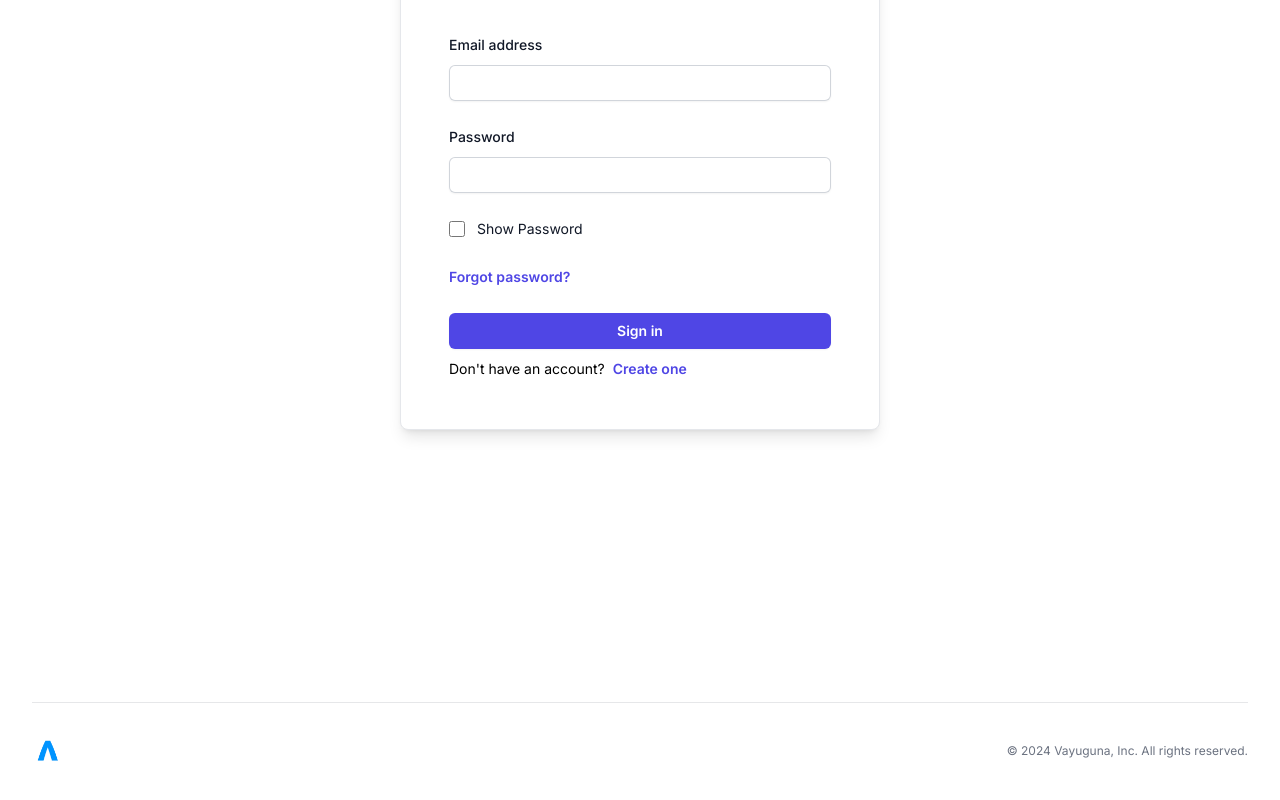
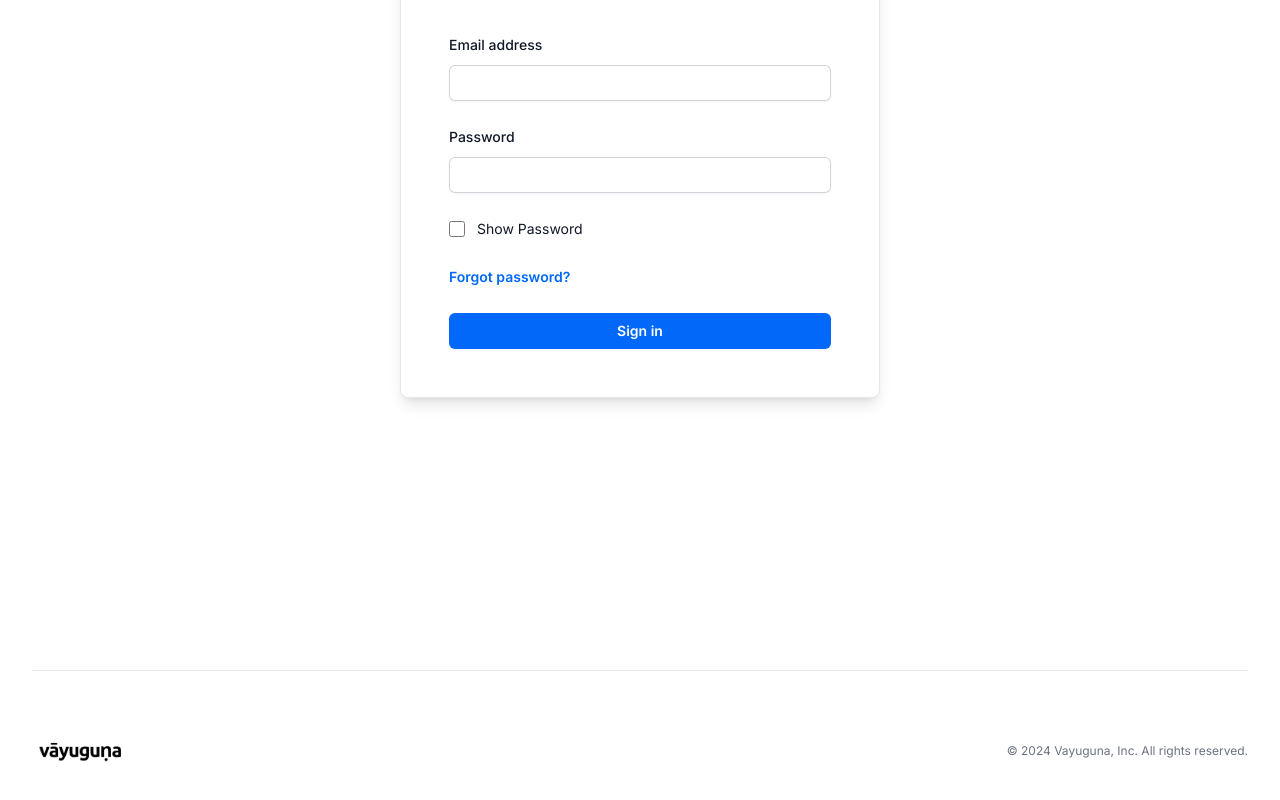
Before and after one commit to NGM44/bms, a Next.js app: page /login in a window 1280 px wide. Shown: the part 224-1024 px from the top of the page. Built offline with nearby package versions, Linux system fonts and the light colour scheme.

Commit message:
update login

```diff
--- a/src/app/Component/RoomCard.tsx
+++ b/src/app/Component/RoomCard.tsx
@@ -11,7 +11,7 @@ function classNames(...classes: any) {
 }
 
 const RoomCard = ({stat}:{stat: any}) => {
-  console.log("stat", stat);
+
 
   return (
     <div
--- a/src/app/Component/RoomCard2.tsx
+++ b/src/app/Component/RoomCard2.tsx
@@ -10,7 +10,7 @@ import {
   }
 
   const RoomCard2 = ({stat}:{stat: any}) => {
-    console.log("stat", stat);
+
 
     return (
       <div
--- a/src/app/footer.tsx
+++ b/src/app/footer.tsx
@@ -101,9 +101,9 @@ export default function Footer() {
         <div className="flex flex-row items-center justify-between mt-16 border-t border-gray-900/10 pt-8 sm:mt-20 lg:mt-24">
         <div className="items-center flex flex-row">
               <Image
-                src="/AirscaleLogo.png"
+                src="/logo.png"
                 alt="My Image"
-                className="h-8 w-auto"
+                className="h-24 w-auto"
                 width={500} // Adjust width as needed
                 height={500} // Adjust height as needed
               />
--- a/src/app/initialPage.tsx
+++ b/src/app/initialPage.tsx
@@ -289,7 +289,7 @@ export default function Example() {
         get(usersRef)
           .then((snapshot) => {
             if (snapshot.exists()) {
-              console.log("snapshot", snapshot);
+
               const usersArray = Object.entries(snapshot.val()).map(
                 ([id, data]: any) => ({
                   id,
@@ -297,11 +297,11 @@ export default function Example() {
                 })
               );
               setData(usersArray);
-              console.log("snapshot", usersArray);
+
             }
           })
           .catch((errors) => {
-            console.log("errors", errors);
+
           });
         setRefresh(false);
         setLastUpdated(formatDateTime());
--- a/src/app/layout.tsx
+++ b/src/app/layout.tsx
@@ -12,6 +12,7 @@ export const metadata: Metadata = {
   title: "Vayuguna",
   description: "Monitor the Air Quality for better tomorrow",
 };
+
 
 export default function RootLayout({
   children,
--- a/src/app/login/page.tsx
+++ b/src/app/login/page.tsx
@@ -17,7 +17,7 @@ export default function Example() {
     try {
       const res = await signInWithEmailAndPassword(email, password);
       if (res) {
-        console.log({ res });
+
         sessionStorage.setItem("user", "true");
         setEmail("");
         setPassword("");
@@ -31,7 +31,7 @@ export default function Example() {
           progress: undefined,
           theme: "light",
         });
-        router.push("/dashboard");
+        router.push("/");
       } else {
         toast("Login Failed, try again");
       }
@@ -127,7 +127,7 @@ export default function Example() {
                 <div className="text-sm leading-6">
                   <a
                     href="#"
-                    className="font-semibold text-indigo-600 hover:text-indigo-500"
+                    className="font-semibold text-primary-800 hover:text-primary-500"
                   >
                     Forgot password?
                   </a>
@@ -138,14 +138,14 @@ export default function Example() {
                 <button
                   type="submit"
                   onClick={handleSignIn}
-                  className="flex w-full justify-center rounded-md bg-indigo-600 px-3 py-1.5 text-sm font-semibold leading-6 text-white shadow-sm hover:bg-indigo-500 focus-visible:outline focus-visible:outline-2 focus-visible:outline-offset-2 focus-visible:outline-indigo-600"
+                  className="flex w-full justify-center rounded-md bg-primary-800 px-3 py-1.5 text-sm font-semibold leading-6 text-white shadow-sm hover:bg-primary-500 focus-visible:outline focus-visible:outline-2 focus-visible:outline-offset-2 focus-visible:outline-indigo-600"
                 >
                   Sign in
                 </button>
               </div>
             </form>
 
-            <div>
+            {/* <div>
               <div className="text-sm leading-6 mt-2">
                 Don&apos;t have an account?
                 <Link
@@ -155,7 +155,7 @@ export default function Example() {
                   Create one
                 </Link>
               </div>
-            </div>
+            </div> */}
           </div>
         </div>
       </div>
--- a/src/app/page.tsx
+++ b/src/app/page.tsx
@@ -12,6 +12,7 @@ import { TemparatureChartUI } from "./Component/TemparatureComp";
 import { HumidityChartUI } from "./Component/HumidityComp";
 import TemperatureAreaChart from "./Component/TemperatureAreaChart";
 import HumidityAreaChart from "./Component/HumidityAreaChart";
+import { useRouter } from 'next/navigation';
 
 // export async function getServerSideProps() {
 //   const querySnapshot = await getDocs(
@@ -34,7 +35,7 @@ const secondaryNavigation = [
 ];
 
 export default function Example({ dataValue }: { dataValue: any }) {
-  console.log("dataValue", dataValue);
+
   const [mobileMenuOpen, setMobileMenuOpen] = useState(false);
   const [data, setData] = useState<VayuGunaModel[]>([
     {
@@ -77,9 +78,9 @@ export default function Example({ dataValue }: { dataValue: any }) {
         ...doc.data(),
       }));
       setLastUpdated(formatDateTime());
-      console.log("fetchedData", fetchedData);
+
     } catch (e) {
-      console.log("fetchedData1", e);
+
     }
   };
   useEffect(() => {
@@ -118,10 +119,19 @@ export default function Example({ dataValue }: { dataValue: any }) {
     const formattedDateTime = `${month} ${day} ${year}, ${hours}:${minutes} ${ampm}`;
     return formattedDateTime;
   }
+  const router = useRouter();
 
   useEffect(() => {
     fetchData();
   }, [refresh]);
+
+  useEffect(() => {
+    const user = sessionStorage.getItem("user");
+    console.log(user);
+    if (!user) {
+      router.push("/login");
+    }
+  }, []);
 
   return (
     <>
@@ -262,14 +272,27 @@ export default function Example({ dataValue }: { dataValue: any }) {
                 </div> */}
                 <header className="pb-4 pt-6 sm:pb-6">
                   <div className="h-[450px] mx-auto w-full flex max-w-7xl md:flex-row flex-col items-center gap-6 px-0 sm:flex-nowrap sm:px-6 lg:px-8">
-
                     <TemperatureAreaChart />
-
                   </div>
                 </header>
               </div>
             )}
           </main>
+
+          <footer className="flex flex-row justify-between lg:px-6 xl:px-8 gap-8 max-w-7xl mx-auto">
+            <div className="bg-white border border-gray-300  rounded-md px-4 py-2 flex-1 w-full">
+              <div className="justify-between flex flex-col items-start">
+                <p className="font-medium px-4 sm:px-6">Map Location</p>
+                <div className="flex items-center justify-between bg-white px-4 py-3 sm:px-6">
+                  <img
+                    src="./map.png"
+                    alt=""
+                    className="h-full w-full object-right md:object-center"
+                  />
+                </div>
+              </div>
+            </div>
+          </footer>
         </div>
       )}
     </>
--- a/src/app/signup/page.tsx
+++ b/src/app/signup/page.tsx
@@ -32,7 +32,7 @@ const SignUp = () => {
           progress: undefined,
           theme: "light",
         });
-        router.push("/dashboard");
+        router.push("");
       } else {
         toast("Logged in Successfully", {
           position: "bottom-right",
@@ -160,7 +160,7 @@ const SignUp = () => {
                   Show Password
                 </label>
               </div>
-              <div className="flex items-center justify-between">
+              {/* <div className="flex items-center justify-between">
                 <div className="text-sm leading-6">
                   Already have an account?
                   <Link
@@ -170,7 +170,7 @@ const SignUp = () => {
                     Sign in here
                   </Link>
                 </div>
-              </div>
+              </div> */}
 
               <div>
                 <button
@@ -179,7 +179,7 @@ const SignUp = () => {
                   onClick={handleSignUp}
                   className={`flex w-full justify-center rounded-md px-3 py-1.5 text-sm font-semibold leading-6 text-white shadow-sm  focus-visible:outline focus-visible:outline-2 focus-visible:outline-offset-2 focus-visible:outline-indigo-600 ${
                     confirmPassword === password && confirmPassword !== ""
-                      ? "bg-indigo-600 hover:bg-indigo-500"
+                      ? "bg-primary hover:bg-primary/500"
                       : "bg-gray-600 hover:cursor-not-allowed"
                   }`}
                 >
```
Also changed, not shown: public/logo.png (added), public/map.png (added).
